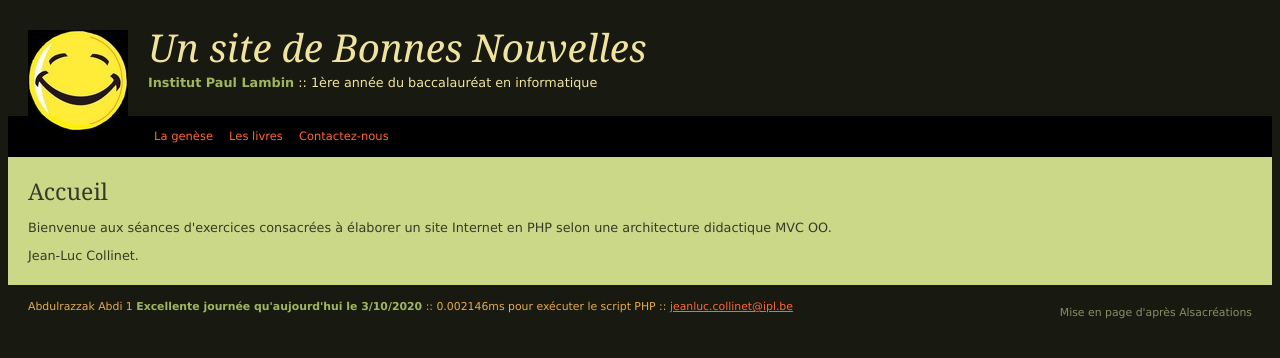
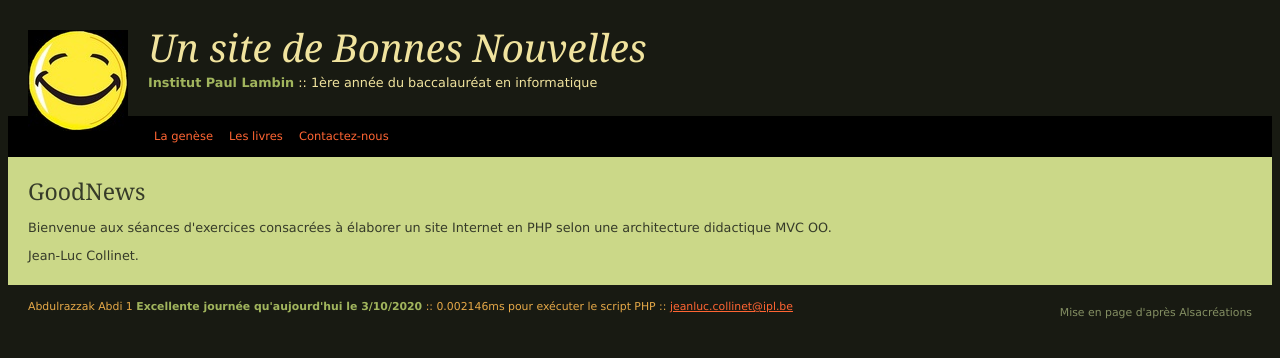
Before and after one commit to Abdulrazzak-ipl/demoGoodNewsSite, a PHP site: page / in a window 1280 px wide. Shown: the top 358 px of the page. Run offline with PHP 8.4, Linux system fonts and the light colour scheme.

Commit message:
change -goodnews

```diff
--- a/views/accueil.php
+++ b/views/accueil.php
@@ -1,5 +1,5 @@
 <div id="contenu">
-	<h2>Accueil</h2>
+	<h2>GoodNews</h2>
 	<p>Bienvenue aux séances d'exercices consacrées à élaborer un site Internet en PHP selon une architecture didactique MVC OO.</p>
 	<p>Jean-Luc Collinet.</p>
 </div><!-- #contenu -->
```
